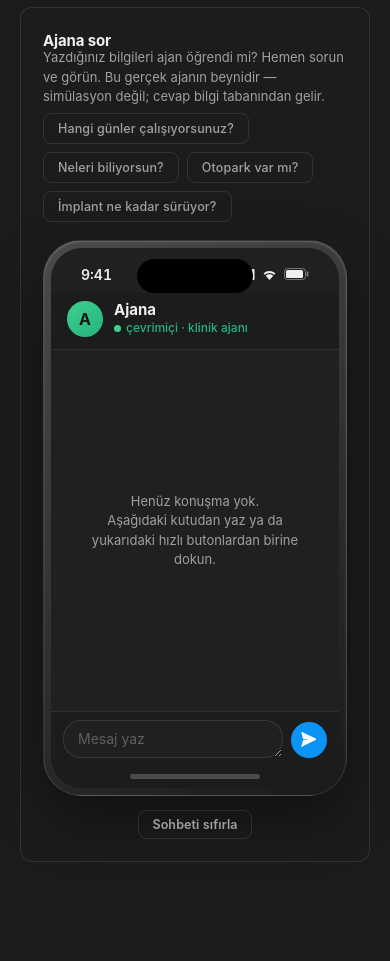
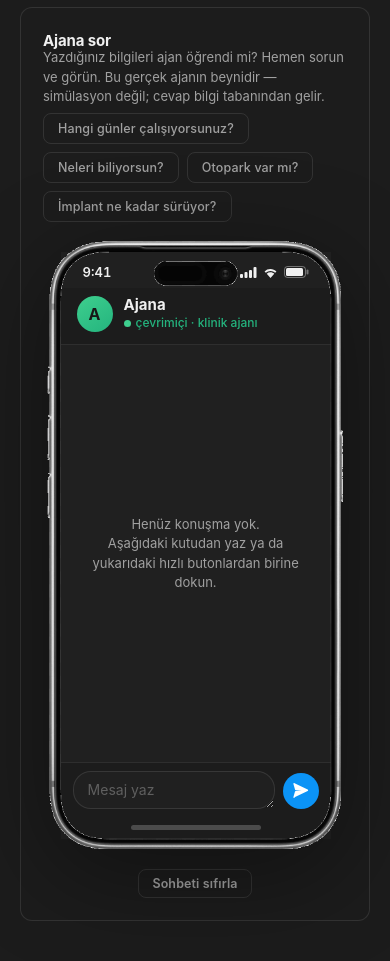
Before and after one commit to botfusions/demokilinik, a FastAPI app: template app/templates/egitim.html in a window 390 px wide. Shown: the part 592-1553 px from the top of the page. Before the commit the page ends 1454 px from the top, so only its background shows below. Run offline with FastAPI, Linux system fonts and the light colour scheme; the template is opened without the code that fills it, so the values that code supplies are empty; some libraries are stand-ins or nearby versions.

Commit message:
Eğitim önizlemesinde gerçek iPhone çerçeve fotoğrafını kullan
CSS gradyanla sahte metal çerçeve yerine sağlanan mockup fotoğrafı kırpılıp
(app/static/iphone-cerceve.png) ekran alanı ve dış köşeler şeffaflaştırıldı;
dynamic island artık fotoğrafın kendisinden geliyor, .ada div'i kaldırıldı.

Co-Authored-By: Claude Sonnet 5 <noreply@anthropic.com>

```diff
--- a/app/templates/egitim.html
+++ b/app/templates/egitim.html
@@ -66,26 +66,28 @@
     .sor-cips form{display:inline}
     .sor-cips button{font-weight:500;padding:7px 14px}
 
-    /* ── iPhone 17 mockup ── */
+    /* ── iPhone mockup: gerçek çerçeve fotoğrafı (app/static/iphone-cerceve.png),
+       dynamic island ve çerçeve fotoğrafın içinde; ekran alanı üstte şeffaf
+       bırakıldı ki içerik onun arkasından görünsün. ── */
     .tel-sarma{display:flex;justify-content:center;margin-top:4px}
     .iphone{
-      width:100%;max-width:378px;border-radius:55px;padding:12px;
-      background:linear-gradient(145deg,#4a4a4d,#1a1a1c);
-      border:1px solid rgba(255,255,255,.10);
-      box-shadow:0 24px 60px rgba(0,0,0,.40),inset 0 1px 2px rgba(255,255,255,.18);
+      position:relative;width:100%;max-width:300px;margin:0 auto;
+      aspect-ratio:460/943;
+      filter:drop-shadow(0 24px 50px rgba(0,0,0,.40));
+    }
+    .iphone::after{
+      content:"";position:absolute;inset:0;z-index:2;pointer-events:none;
+      background:url('/static/iphone-cerceve.png') center/contain no-repeat;
     }
     .ekran{
-      position:relative;overflow:hidden;border-radius:44px;
-      background:var(--canvas-soft);min-height:540px;
+      position:absolute;left:5.2%;top:1.9%;width:90%;height:95.5%;
+      overflow:hidden;background:var(--canvas-soft);
       display:flex;flex-direction:column;
     }
-    /* Dynamic Island */
-    .ada{position:absolute;top:11px;left:50%;transform:translateX(-50%);
-         width:116px;height:34px;background:#000;border-radius:20px;z-index:6}
     .durum-cubugu{display:flex;justify-content:space-between;align-items:center;
-      padding:16px 30px 8px;color:var(--ink);font-size:14px;font-weight:600;
+      padding:11px 22px 6px;color:var(--ink);font-size:13px;font-weight:600;
       font-variant-numeric:tabular-nums}
-    .durum-cubugu .sag{display:flex;gap:7px;align-items:center}
+    .durum-cubugu .sag{display:flex;gap:6px;align-items:center}
 
     .konuk-basi{display:flex;align-items:center;gap:11px;padding:8px 16px 12px;
       border-bottom:1px solid var(--hairline-cool);background:var(--canvas)}
@@ -123,10 +125,6 @@
     .ev-gosterge i{width:130px;height:5px;border-radius:3px;background:var(--ink-mute-2);opacity:.5}
 
     .sifir-sira{display:flex;justify-content:center;margin-top:14px}
-    @media (max-width:460px){
-      .iphone{border-radius:38px;padding:7px}
-      .ekran{border-radius:31px}
-    }
   </style>
 
   <div class="sor-cips">
@@ -151,7 +149,6 @@
   <div class="tel-sarma">
     <div class="iphone">
       <div class="ekran">
-        <div class="ada"></div>
         <div class="durum-cubugu">
           <span>9:41</span>
           <span class="sag">
```
Also changed, not shown: app/static/iphone-cerceve.png (added).
